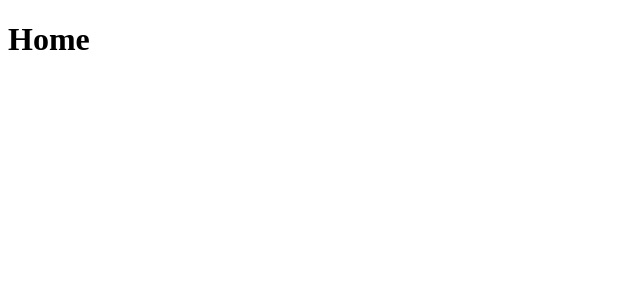
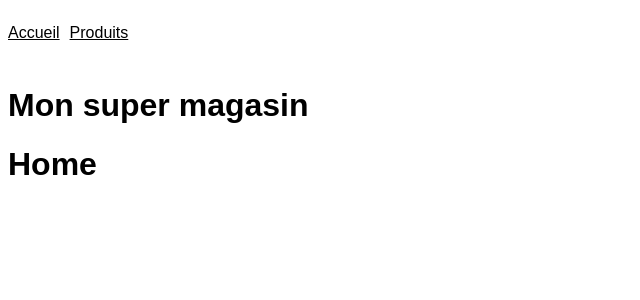
Before and after one commit to theawssemdoudd/Goul, a Next.js app: page / in a window 1280 px wide. Shown: the top 300 px of the page, without its empty margins (0-640 px from the left). Built offline with nearby package versions, Linux system fonts and the light colour scheme.

Commit message:
feat: add solution

```diff
--- /dev/null
+++ b/app/layout.js
@@ -0,0 +1,18 @@
+import Header from '@/components/Header';
+
+import "./index.css";
+
+const RootLayout = ({ children }) => {
+  return (
+    <html lang="en">
+      <body>
+        <Header />
+        <h1>Mon super magasin</h1>
+        {children}
+      </body>
+    </html>
+  );
+}
+
+
+export default RootLayout;
--- a/app/page.js
+++ b/app/page.js
@@ -1,11 +1,5 @@
-const Home = () => {
-  return (
-    <html>
-      <body>
-        <h1>Home</h1>
-      </body>
-    </html>
-  );
+const Page = () => {
+  return <h1>Home</h1>;
 }
 
-export default Home;
+export default Page;
--- /dev/null
+++ b/components/Header.js
@@ -0,0 +1,24 @@
+import Link from 'next/link';
+
+const Header = () => {
+  return (
+    <header>
+      <nav>
+        <ul>
+          <li>
+            <Link href="/">
+              Accueil
+            </Link>
+          </li>
+          <li>
+            <Link href="/products">
+              Produits
+            </Link>
+          </li>
+        </ul>
+      </nav>
+    </header>
+  );
+}
+
+export default Header;
```
Also changed, not shown: app/products/[id]/error.js (added, +7 -0 lines), app/products/[id]/loading.js (added, +12 -0 lines), app/products/[id]/page.js (added, +22 -0 lines), app/products/error.js (added, +7 -0 lines), app/products/layout.js (added, +10 -0 lines), app/products/loading.js (added, +7 -0 lines), app/products/page.js (added, +36 -0 lines), components/Categories.js (added, +10 -0 lines), components/CategoriesSelect.js (added, +36 -0 lines).
